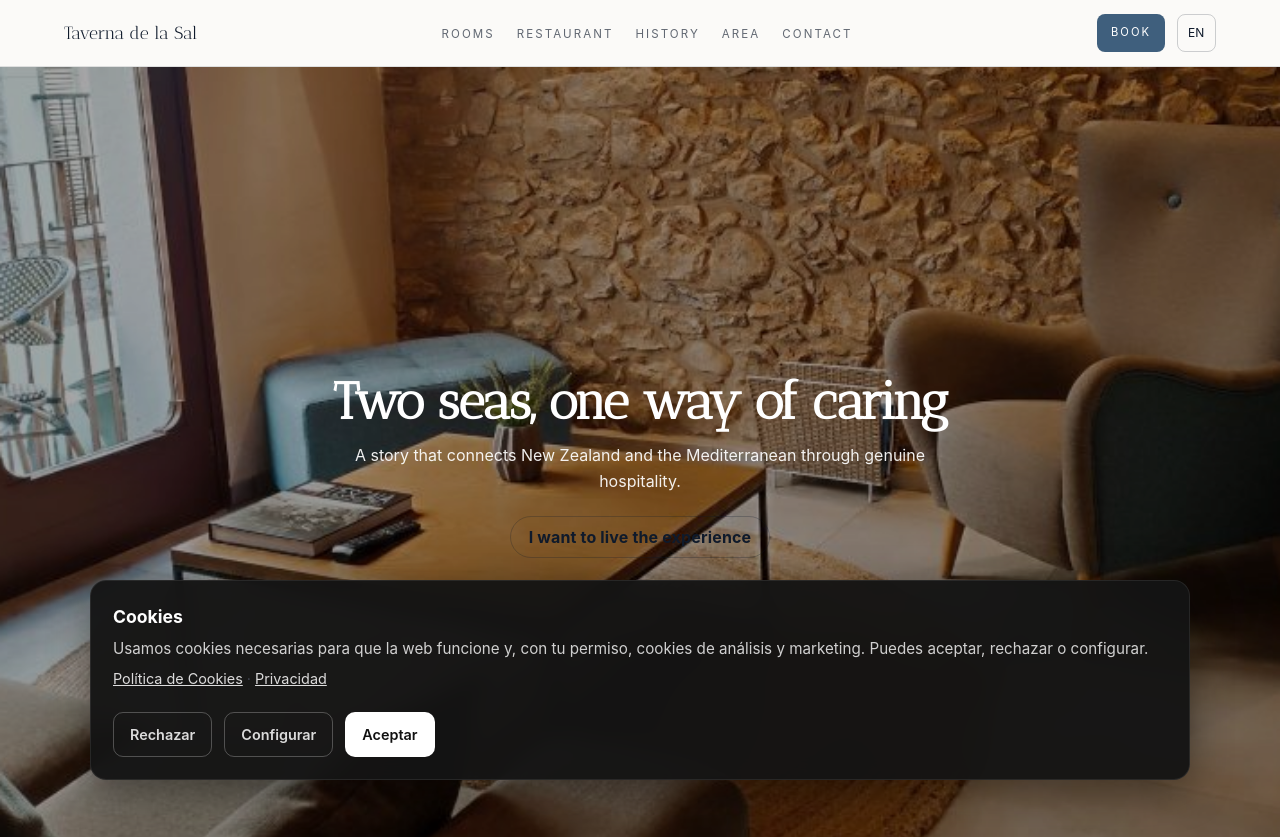
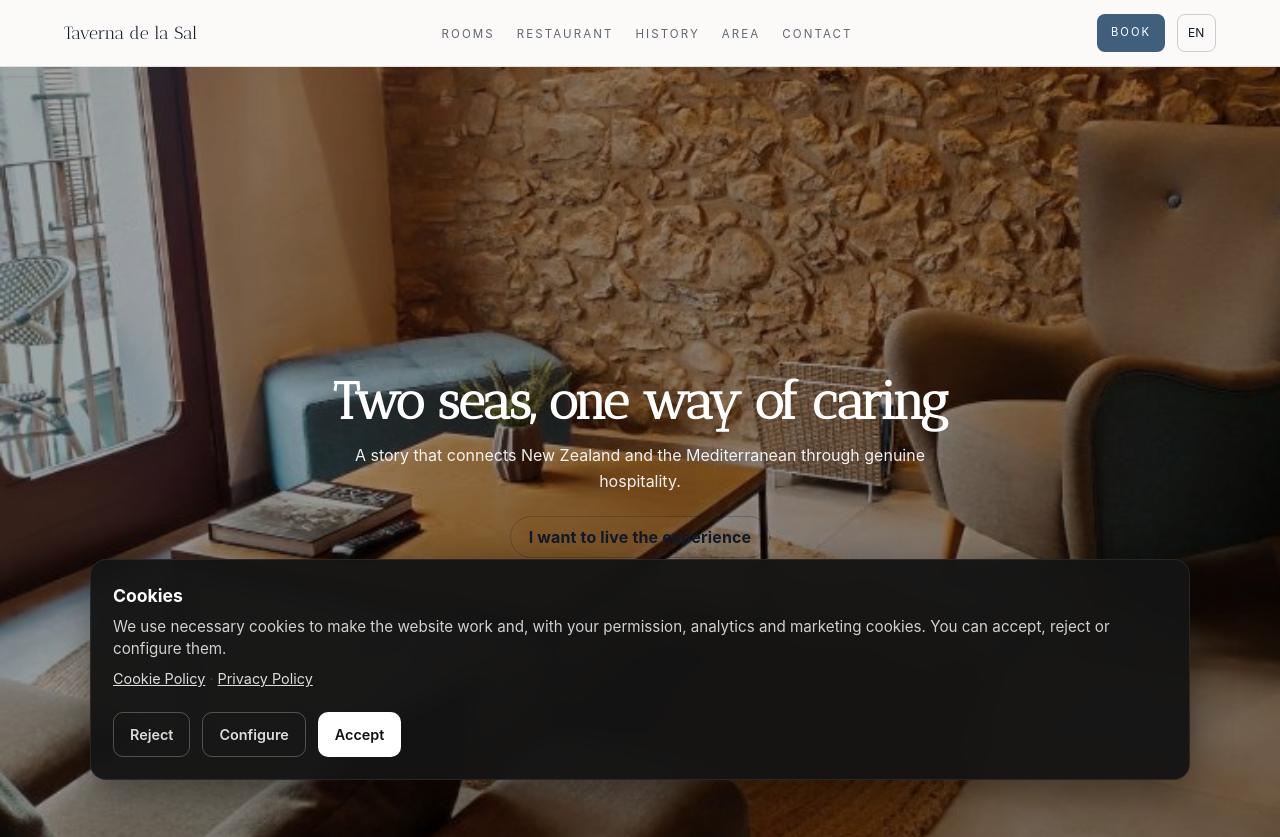
Before and after one commit to hugo8626/sal, a React (Vite) app: page /1/historia in a window 1280 px wide. Shown: the top 837 px of the page. Built offline with nearby package versions, Linux system fonts and the light colour scheme; a web font is replaced by a local one.

Commit message:
fin: cierre completo hotel v1 - páginas principales finalizadas, reservas con calendario, legales, cookie banner i18n, SEO base y estructura lista para producción

```diff
--- a/src/components/CookieBanner/CookieBanner.tsx
+++ b/src/components/CookieBanner/CookieBanner.tsx
@@ -1,5 +1,6 @@
 import { useEffect, useState } from "react";
-import { Link } from "react-router-dom";
+import { Link, useLocation } from "react-router-dom";
+import { useTranslation } from "react-i18next";
 import "./CookieBanner.css";
 
 type CookiePrefs = {
@@ -9,6 +10,16 @@ type CookiePrefs = {
 };
 
 const STORAGE_KEY = "cookie_consent_v1";
+
+const SUPPORTED = ["es", "en", "fr", "ca"] as const;
+type SupportedLang = (typeof SUPPORTED)[number];
+
+function getLangFromPath(pathname: string): SupportedLang {
+  const first = pathname.split("/")[1]?.toLowerCase() ?? "";
+  return (SUPPORTED as readonly string[]).includes(first)
+    ? (first as SupportedLang)
+    : "es";
+}
 
 function readPrefs(): CookiePrefs | null {
   try {
@@ -25,46 +36,64 @@ function savePrefs(prefs: CookiePrefs) {
 }
 
 export default function CookieBanner() {
-  // ✅ visible se calcula al inicio (sin setState en useEffect)
-  const [visible, setVisible] = useState(() => {
-    const prefs = readPrefs();
-    return !prefs; // si no hay prefs => mostrar banner
-  });
+  const { t } = useTranslation();
+  const { pathname } = useLocation();
+  const lang = getLangFromPath(pathname);
 
+  const [initialPrefs] = useState<CookiePrefs | null>(() => readPrefs());
+  const [visible, setVisible] = useState(() => !initialPrefs);
   const [showSettings, setShowSettings] = useState(false);
 
-  // toggles
-  const [analytics, setAnalytics] = useState(false);
-  const [marketing, setMarketing] = useState(false);
+  const [analytics, setAnalytics] = useState<boolean>(
+    () => initialPrefs?.analytics ?? false
+  );
+  const [marketing, setMarketing] = useState<boolean>(
+    () => initialPrefs?.marketing ?? false
+  );
 
-  // ✅ Si ya existían prefs, las notificamos al resto de la app
   useEffect(() => {
-    const prefs = readPrefs();
-    if (!prefs) return;
+    if (!initialPrefs) return;
+    window.dispatchEvent(
+      new CustomEvent("cookie-consent-updated", { detail: initialPrefs })
+    );
+  }, [initialPrefs]);
 
+  const acceptAll = () => {
+    const prefs: CookiePrefs = {
+      necessary: true,
+      analytics: true,
+      marketing: true,
+    };
+    savePrefs(prefs);
     window.dispatchEvent(
       new CustomEvent("cookie-consent-updated", { detail: prefs })
     );
-  }, []);
-
-  const acceptAll = () => {
-    const prefs: CookiePrefs = { necessary: true, analytics: true, marketing: true };
-    savePrefs(prefs);
-    window.dispatchEvent(new CustomEvent("cookie-consent-updated", { detail: prefs }));
     setVisible(false);
   };
 
   const rejectAll = () => {
-    const prefs: CookiePrefs = { necessary: true, analytics: false, marketing: false };
+    const prefs: CookiePrefs = {
+      necessary: true,
+      analytics: false,
+      marketing: false,
+    };
     savePrefs(prefs);
-    window.dispatchEvent(new CustomEvent("cookie-consent-updated", { detail: prefs }));
+    window.dispatchEvent(
+      new CustomEvent("cookie-consent-updated", { detail: prefs })
+    );
     setVisible(false);
   };
 
   const saveSelection = () => {
-    const prefs: CookiePrefs = { necessary: true, analytics, marketing };
+    const prefs: CookiePrefs = {
+      necessary: true,
+      analytics,
+      marketing,
+    };
     savePrefs(prefs);
-    window.dispatchEvent(new CustomEvent("cookie-consent-updated", { detail: prefs }));
+    window.dispatchEvent(
+      new CustomEvent("cookie-consent-updated", { detail: prefs })
+    );
     setVisible(false);
   };
 
@@ -74,53 +103,79 @@ export default function CookieBanner() {
     <div
       className="cookieBanner"
       role="dialog"
-      aria-live="polite"
-      aria-label="Preferencias de cookies"
+      aria-modal="true"
+      aria-labelledby="cookieBannerTitle"
+      aria-describedby="cookieBannerDesc"
     >
       <div className="cookieBanner__box">
         <div className="cookieBanner__text">
-          <p className="cookieBanner__title">Cookies</p>
-          <p className="cookieBanner__desc">
-            Usamos cookies necesarias para que la web funcione y, con tu permiso, cookies de análisis y marketing.
-            Puedes aceptar, rechazar o configurar.
+          <p id="cookieBannerTitle" className="cookieBanner__title">
+            {t("cookiesBanner.title")}
+          </p>
+
+          <p id="cookieBannerDesc" className="cookieBanner__desc">
+            {t("cookiesBanner.description")}
           </p>
 
           <p className="cookieBanner__links">
-            <Link to="/cookies">Política de Cookies</Link>
+            <Link to={`/${lang}/cookies`}>
+              {t("cookiesBanner.links.cookies")}
+            </Link>
             <span> · </span>
-            <Link to="/privacidad">Privacidad</Link>
+            <Link to={`/${lang}/privacidad`}>
+              {t("cookiesBanner.links.privacy")}
+            </Link>
           </p>
         </div>
 
         {!showSettings ? (
           <div className="cookieBanner__actions">
-            <button className="cookieBtn cookieBtn--ghost" onClick={rejectAll}>
-              Rechazar
-            </button>
             <button
               className="cookieBtn cookieBtn--ghost"
+              type="button"
+              onClick={rejectAll}
+            >
+              {t("cookiesBanner.buttons.reject")}
+            </button>
+
+            <button
+              className="cookieBtn cookieBtn--ghost"
+              type="button"
               onClick={() => setShowSettings(true)}
             >
-              Configurar
+              {t("cookiesBanner.buttons.configure")}
             </button>
-            <button className="cookieBtn cookieBtn--primary" onClick={acceptAll}>
-              Aceptar
+
+            <button
+              className="cookieBtn cookieBtn--primary"
+              type="button"
+              onClick={acceptAll}
+            >
+              {t("cookiesBanner.buttons.accept")}
             </button>
           </div>
         ) : (
           <div className="cookieBanner__settings">
             <div className="cookieRow">
               <div>
-                <p className="cookieRow__name">Necesarias</p>
-                <p className="cookieRow__hint">Siempre activas para el funcionamiento básico.</p>
+                <p className="cookieRow__name">
+                  {t("cookiesBanner.categories.necessary.title")}
+                </p>
+                <p className="cookieRow__hint">
+                  {t("cookiesBanner.categories.necessary.hint")}
+                </p>
               </div>
               <input type="checkbox" checked disabled />
             </div>
 
             <div className="cookieRow">
               <div>
-                <p className="cookieRow__name">Analítica</p>
-                <p className="cookieRow__hint">Medir tráfico y uso (ej. Analytics).</p>
+                <p className="cookieRow__name">
+                  {t("cookiesBanner.categories.analytics.title")}
+                </p>
+                <p className="cookieRow__hint">
+                  {t("cookiesBanner.categories.analytics.hint")}
+                </p>
               </div>
               <input
                 type="checkbox"
@@ -131,8 +186,12 @@ export default function CookieBanner() {
 
             <div className="cookieRow">
               <div>
-                <p className="cookieRow__name">Marketing</p>
-                <p className="cookieRow__hint">Publicidad y remarketing.</p>
+                <p className="cookieRow__name">
+                  {t("cookiesBanner.categories.marketing.title")}
+                </p>
+                <p className="cookieRow__hint">
+                  {t("cookiesBanner.categories.marketing.hint")}
+                </p>
               </div>
               <input
                 type="checkbox"
@@ -144,15 +203,26 @@ export default function CookieBanner() {
             <div className="cookieBanner__actions">
               <button
                 className="cookieBtn cookieBtn--ghost"
+                type="button"
                 onClick={() => setShowSettings(false)}
               >
-                Volver
+                {t("cookiesBanner.buttons.back")}
               </button>
-              <button className="cookieBtn cookieBtn--ghost" onClick={rejectAll}>
-                Rechazar todo
+
+              <button
+                className="cookieBtn cookieBtn--ghost"
+                type="button"
+                onClick={rejectAll}
+              >
+                {t("cookiesBanner.buttons.rejectAll")}
               </button>
-              <button className="cookieBtn cookieBtn--primary" onClick={saveSelection}>
-                Guardar
+
+              <button
+                className="cookieBtn cookieBtn--primary"
+                type="button"
+                onClick={saveSelection}
+              >
+                {t("cookiesBanner.buttons.save")}
               </button>
             </div>
           </div>
--- a/src/locales/ca.json
+++ b/src/locales/ca.json
@@ -770,6 +770,36 @@
     },
     "updated": "Última actualització: [DATA]"
   }
+  ,"cookiesBanner": {
+  "title": "Cookies",
+  "description": "Utilitzem cookies necessàries perquè el web funcioni i, amb el teu permís, cookies d’anàlisi i màrqueting. Pots acceptar, rebutjar o configurar.",
+  "links": {
+    "cookies": "Política de Cookies",
+    "privacy": "Política de Privacitat"
+  },
+  "buttons": {
+    "accept": "Acceptar",
+    "reject": "Rebutjar",
+    "configure": "Configurar",
+    "rejectAll": "Rebutjar-ho tot",
+    "save": "Guardar",
+    "back": "Tornar"
+  },
+  "categories": {
+    "necessary": {
+      "title": "Necessàries",
+      "hint": "Sempre actives per al funcionament bàsic del web."
+    },
+    "analytics": {
+      "title": "Analítica",
+      "hint": "Mesurar trànsit i ús (ex. Analytics)."
+    },
+    "marketing": {
+      "title": "Màrqueting",
+      "hint": "Publicitat i remarketing."
+    }
+  }
+}
 
 
 
--- a/src/locales/en.json
+++ b/src/locales/en.json
@@ -769,7 +769,37 @@
       }
     },
     "updated": "Última actualización: [FECHA]"
+  },
+  "cookiesBanner": {
+  "title": "Cookies",
+  "description": "We use necessary cookies to make the website work and, with your permission, analytics and marketing cookies. You can accept, reject or configure them.",
+  "links": {
+    "cookies": "Cookie Policy",
+    "privacy": "Privacy Policy"
+  },
+  "buttons": {
+    "accept": "Accept",
+    "reject": "Reject",
+    "configure": "Configure",
+    "rejectAll": "Reject all",
+    "save": "Save",
+    "back": "Back"
+  },
+  "categories": {
+    "necessary": {
+      "title": "Necessary",
+      "hint": "Always active for basic website functionality."
+    },
+    "analytics": {
+      "title": "Analytics",
+      "hint": "Measure traffic and usage (e.g. Analytics)."
+    },
+    "marketing": {
+      "title": "Marketing",
+      "hint": "Advertising and remarketing."
+    }
   }
+}
 
 
 
--- a/src/locales/es.json
+++ b/src/locales/es.json
@@ -769,7 +769,38 @@
       }
     },
     "updated": "Última actualización: [FECHA]"
+  },
+  "cookiesBanner": {
+  "title": "Cookies",
+  "description": "Usamos cookies necesarias para que la web funcione y, con tu permiso, cookies de análisis y marketing. Puedes aceptar, rechazar o configurar.",
+  "links": {
+    "cookies": "Política de Cookies",
+    "privacy": "Privacidad"
+  },
+  "buttons": {
+    "accept": "Aceptar",
+    "reject": "Rechazar",
+    "configure": "Configurar",
+    "rejectAll": "Rechazar todo",
+    "save": "Guardar",
+    "back": "Volver"
+  },
+  "categories": {
+    "necessary": {
+      "title": "Necesarias",
+      "hint": "Siempre activas para el funcionamiento básico."
+    },
+    "analytics": {
+      "title": "Analítica",
+      "hint": "Medir tráfico y uso (ej. Analytics)."
+    },
+    "marketing": {
+      "title": "Marketing",
+      "hint": "Publicidad y remarketing."
+    }
   }
+}
+
 
 
 
--- a/src/locales/fr.json
+++ b/src/locales/fr.json
@@ -771,7 +771,37 @@
       }
     },
     "updated": "Última actualización: [FECHA]"
+  },
+  "cookiesBanner": {
+  "title": "Cookies",
+  "description": "Nous utilisons des cookies nécessaires au fonctionnement du site et, avec votre autorisation, des cookies d’analyse et de marketing. Vous pouvez accepter, refuser ou configurer.",
+  "links": {
+    "cookies": "Politique de Cookies",
+    "privacy": "Politique de Confidentialité"
+  },
+  "buttons": {
+    "accept": "Accepter",
+    "reject": "Refuser",
+    "configure": "Configurer",
+    "rejectAll": "Tout refuser",
+    "save": "Enregistrer",
+    "back": "Retour"
+  },
+  "categories": {
+    "necessary": {
+      "title": "Nécessaires",
+      "hint": "Toujours actives pour le fonctionnement de base du site."
+    },
+    "analytics": {
+      "title": "Analyse",
+      "hint": "Mesurer le trafic et l’utilisation (ex. Analytics)."
+    },
+    "marketing": {
+      "title": "Marketing",
+      "hint": "Publicité et remarketing."
+    }
   }
+}
 
 
 
```
